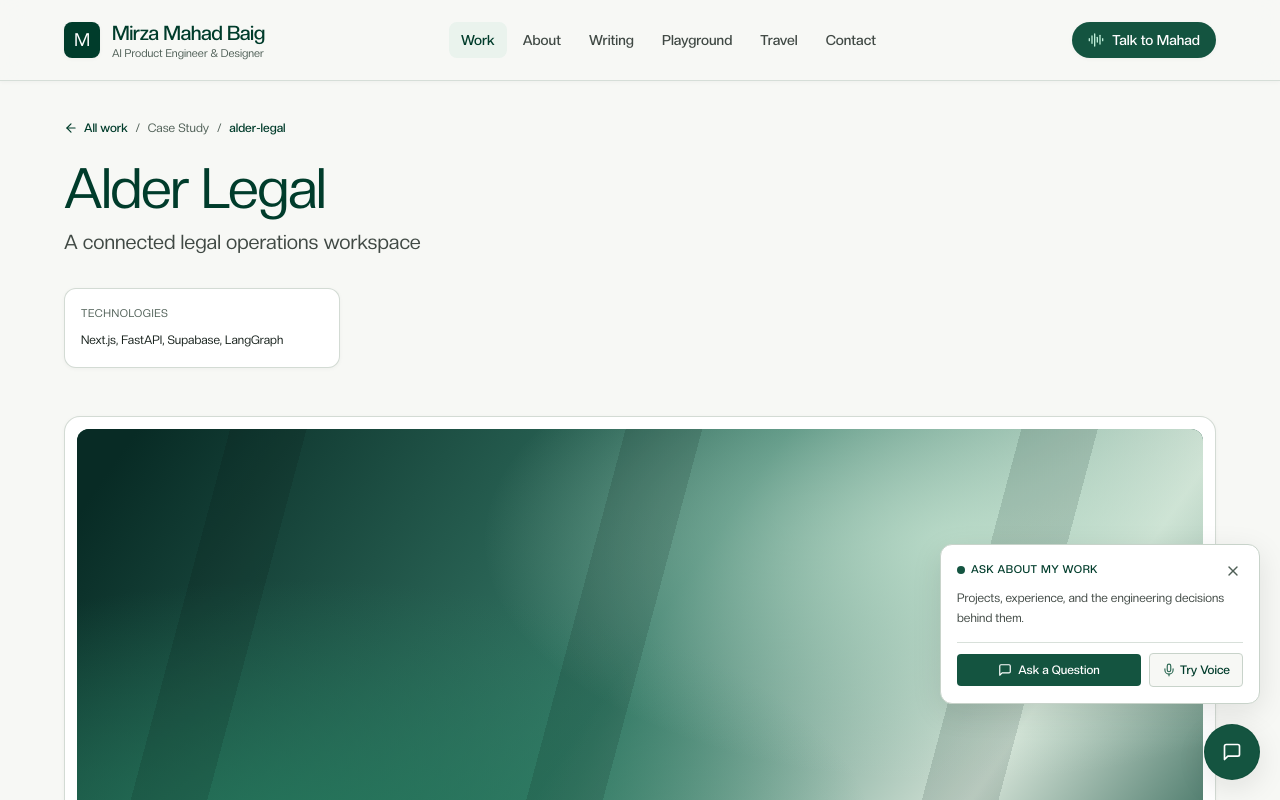
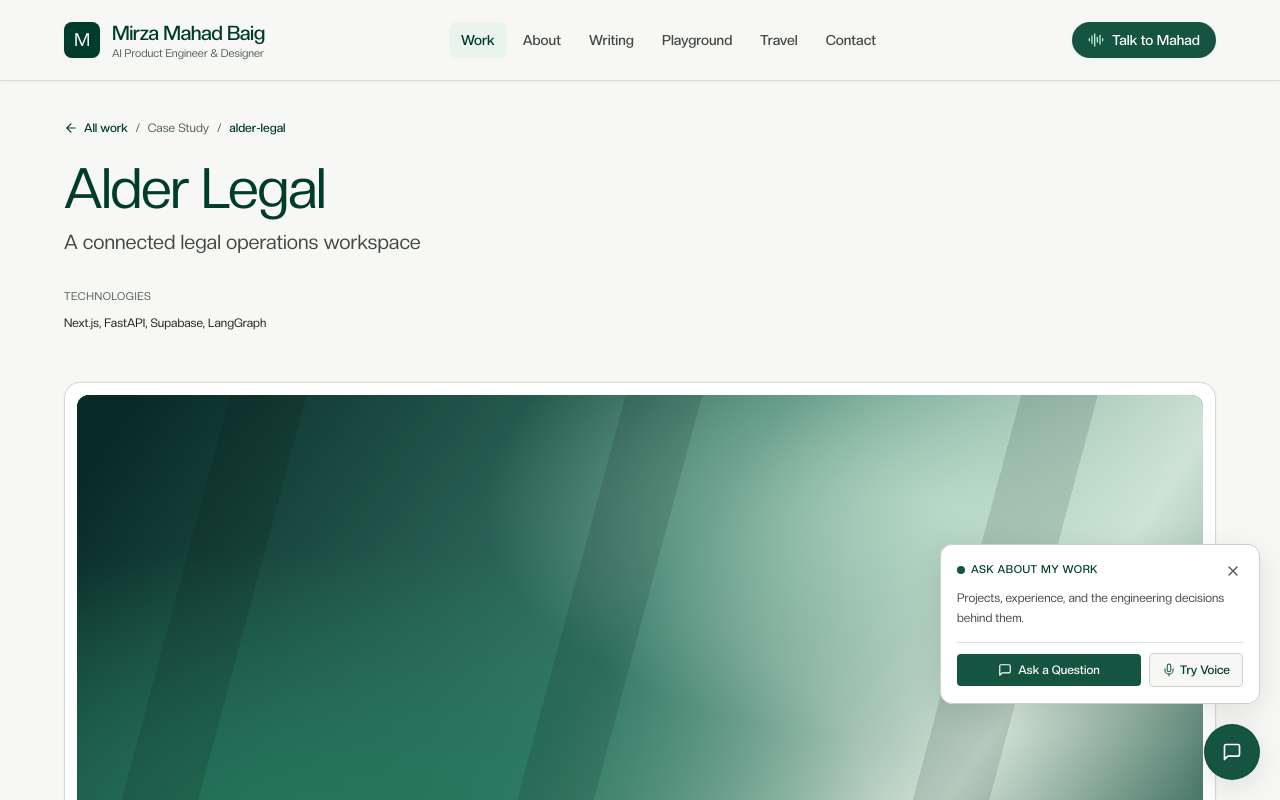
Before and after one commit to mahadbaig2/mahad-ai-portfolio, a Next.js app in the folder apps/web/: page /work/alder-legal in a window 1280 px wide. Shown: the top 800 px of the page. Built offline with nearby package versions, Linux system fonts and the light colour scheme; no server answers.

Commit message:
Tighten case study metadata layout

```diff
--- a/apps/web/app/globals.css
+++ b/apps/web/app/globals.css
@@ -80,6 +80,21 @@
   background: #eaf3ed;
 }
 
+.case-meta {
+  display: flex;
+  flex-wrap: wrap;
+  align-items: flex-start;
+  gap: 16px 32px;
+}
+
+.case-meta > div {
+  background: transparent;
+  border: 0;
+  border-radius: 0;
+  box-shadow: none;
+  padding: 0;
+}
+
 @keyframes hero-arrive {
   from {
     opacity: 0;
--- a/apps/web/app/work/[slug]/page.tsx
+++ b/apps/web/app/work/[slug]/page.tsx
@@ -74,7 +74,7 @@ export default async function CaseStudyPage({
             )}
           </div>
 
-          <div className="grid grid-cols-1 sm:grid-cols-2 lg:grid-cols-4 gap-4 pt-2">
+          <div className="case-meta grid grid-cols-1 sm:grid-cols-2 lg:grid-cols-4 gap-4 pt-2">
             {project.role && <div className="bg-surface-white rounded-xl border border-hairline/80 p-4 shadow-editorial-sm flex flex-col justify-between">
               <span className="font-mono text-[11px] uppercase tracking-wider text-muted-text">
                 Role
```
